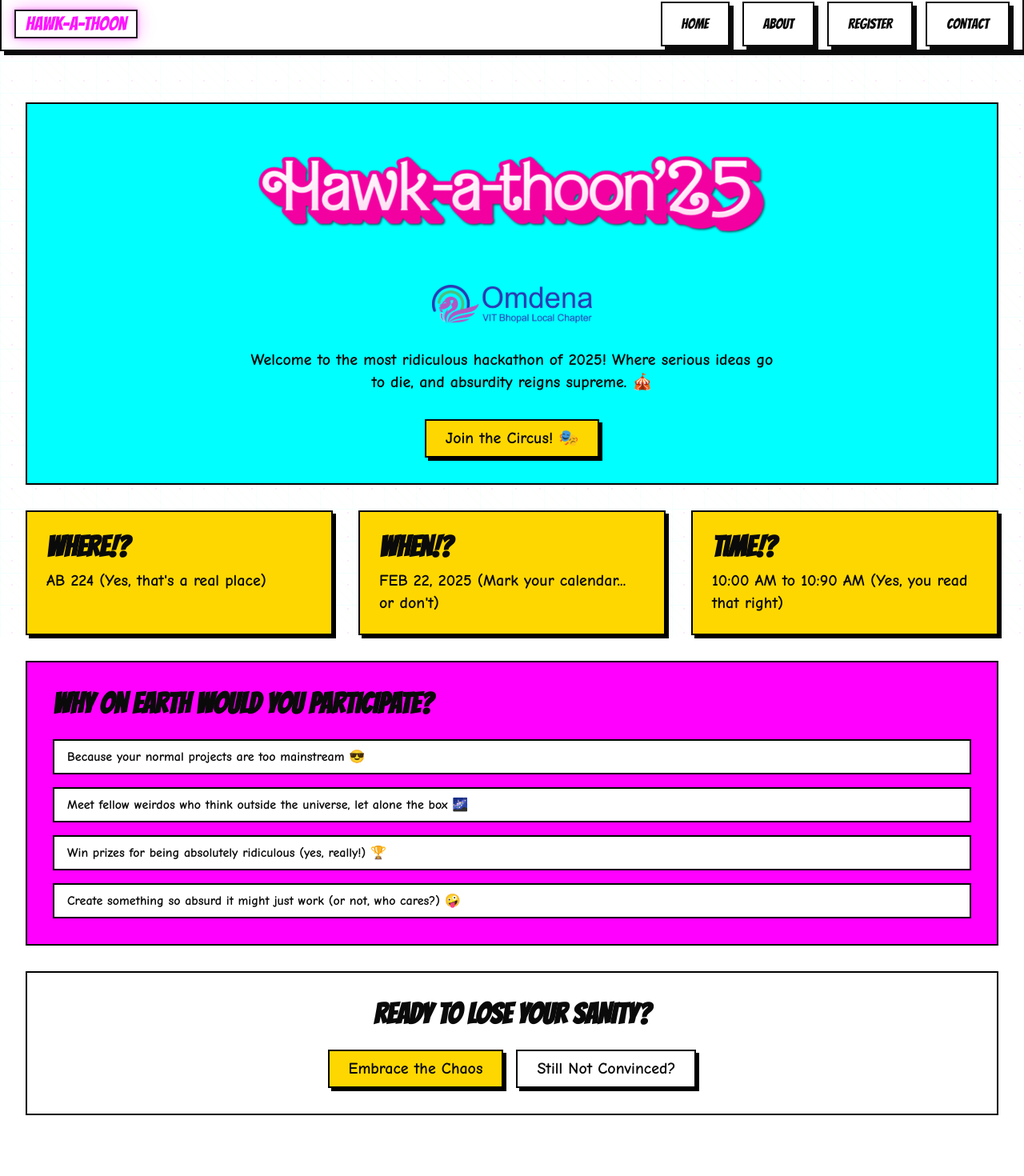
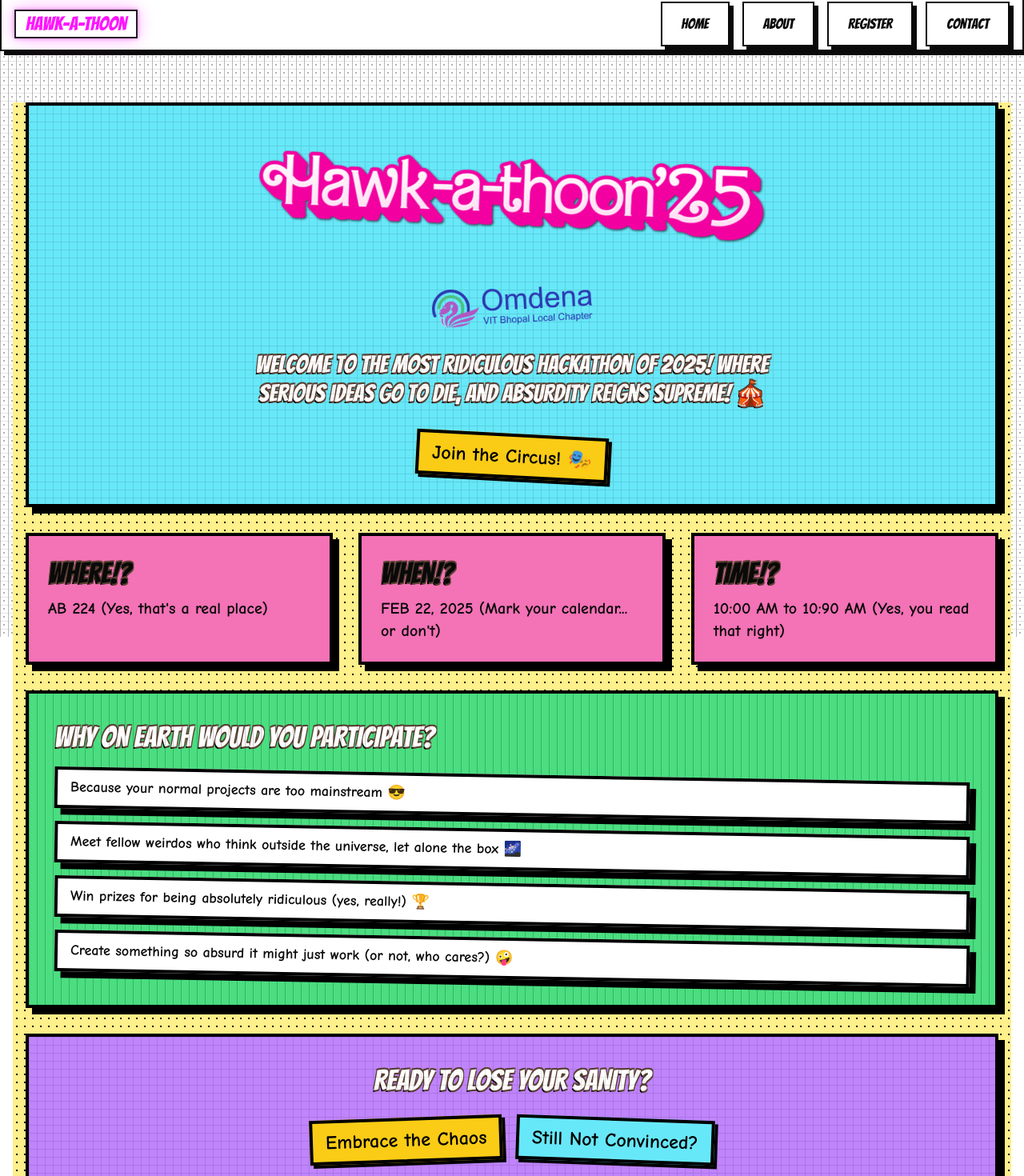
Before and after one commit to Omdena-VIT-Bhopal-University/hawkathoon-website, a Next.js app: page / in a window 1280 px wide. Shown: the part 4-1474 px from the top of the page at 80% size. Built offline with nearby package versions, Linux system fonts and the light colour scheme.

Commit message:
update design

```diff
--- a/app/globals.css
+++ b/app/globals.css
@@ -158,4 +158,50 @@
     .brutal-badge {
         @apply brutal-border px-3 py-1 text-sm font-bold shadow-brutal-sm;
     }
+
+    /* Comic Book Textures */
+    .comic-dots {
+        background-image: radial-gradient(circle, #000 1px, transparent 1px);
+        background-size: 10px 10px;
+    }
+
+    .comic-lines {
+        background-image: repeating-linear-gradient(
+            to right,
+            #000,
+            #000 1px,
+            transparent 1px,
+            transparent 10px
+        );
+    }
+
+    .comic-crosshatch {
+        background-image: linear-gradient(to right, #000 1px, transparent 1px),
+            linear-gradient(to bottom, #000 1px, transparent 1px);
+        background-size: 10px 10px;
+    }
+
+    /* Neo-Brutalist Components */
+    .neo-brutal-card {
+        @apply bg-white border-4 border-black shadow-[8px_8px_0_0_#000]
+           transition-all duration-300 hover:translate-x-[-4px] hover:translate-y-[-4px]
+           hover:shadow-[12px_12px_0_0_#000];
+    }
+
+    .neo-brutal-button {
+        @apply bg-yellow-400 text-black font-bold py-2 px-4 border-4 border-black
+           shadow-[4px_4px_0_0_#000] transition-all duration-300
+           hover:translate-x-[-2px] hover:translate-y-[-2px] hover:shadow-[6px_6px_0_0_#000]
+           active:translate-x-[2px] active:translate-y-[2px] active:shadow-none;
+    }
+
+    /* Comic Book Text */
+    .comic-text {
+        @apply font-bangers text-4xl leading-tight;
+        text-shadow:
+            1px 2px 0 #5c4033,
+            -1px -2px 0 #5c4033,
+            1px -2px 0 #5c4033,
+            -1px 2px 0 #000;
+    }
 }
--- a/app/layout.tsx
+++ b/app/layout.tsx
@@ -18,10 +18,10 @@ export default function RootLayout({
   return (
     <html lang="en">
       <body>
-        {/* Background Patterns */}
-        <div className="fixed inset-0 dot-bg opacity-30 pointer-events-none" />
-        <div className="fixed inset-0 grid-bg opacity-20 pointer-events-none" />
-        <div className="fixed inset-0 diagonal-bg opacity-10 pointer-events-none" />
+        {/* Comic Book Background Texture */}
+        <div className="fixed inset-0 comic-dots opacity-30 pointer-events-none" />
+        <div className="fixed inset-0 comic-lines opacity-20 pointer-events-none" />
+        <div className="fixed inset-0 comic-crosshatch opacity-10 pointer-events-none" />
         <NavBar />
         {/* Main Content */}
         <div className="relative min-h-screen">
--- a/app/page.tsx
+++ b/app/page.tsx
@@ -3,36 +3,37 @@ import Image from "next/image";
 
 export default function Home() {
   return (
-    <main className="min-h-screen pt-0 px-4">
+    <main className="min-h-screen pt-0 px-4 comic-dots bg-yellow-200">
       {/* Hero Section */}
       <section className="max-w-7xl mx-auto mt-8">
-        <div className="neo-brutal-border p-8 bg-[#00ffff] mb-8 text-center">
-          <div className="mb-8">
+        <div className="neo-brutal-card p-8 bg-cyan-300 mb-8 text-center relative overflow-hidden">
+          <div className="comic-crosshatch absolute inset-0 opacity-10"></div>
+          <div className="mb-8 relative z-10">
             <Image
               src="/assets/images/logo.png"
               alt="Hawkathon Logo"
               width={700}
               height={300}
-              className="mx-auto "
+              className="mx-auto transform rotate-2"
               priority
             />
           </div>
-          <div className="mb-8 ">
+          <div className="mb-8 relative z-10">
             <Image
               src="/assets/images/im1.png"
               alt="Omdena Student Chapter"
               width={200}
               height={50}
-              className="mx-auto"
+              className="mx-auto transform -rotate-3"
             />
           </div>
-          <p className="text-xl mb-8 max-w-2xl mx-auto">
-            Welcome to the most ridiculous hackathon of 2025! Where serious
-            ideas go to die, and absurdity reigns supreme. 🎪
+          <p className="comic-text text-3xl mb-8 max-w-2xl mx-auto text-white">
+            Welcome to the most RIDICULOUS hackathon of 2025! Where serious
+            ideas go to DIE, and ABSURDITY reigns supreme! 🎪
           </p>
           <Link
             href="/register"
-            className="neo-brutal-button inline-block text-xl"
+            className="neo-brutal-button inline-block text-2xl transform rotate-3"
           >
             Join the Circus! 🎭
           </Link>
@@ -53,17 +54,18 @@ export default function Home() {
           ].map((item, i) => (
             <div
               key={i}
-              className="neo-brutal-border neo-brutal-shadow p-6 bg-[#FFD700] hover:translate-x-[4px] hover:translate-y-[4px] hover:shadow-none transition-all"
+              className="neo-brutal-card p-6 bg-pink-400 hover:bg-pink-500 transition-colors duration-300"
             >
-              <h3 className="text-4xl font-bold mb-2">{item.title}</h3>
-              <p className="text-xl">{item.desc}</p>
+              <h3 className="comic-text mb-2">{item.title}</h3>
+              <p className="text-xl font-comic">{item.desc}</p>
             </div>
           ))}
         </div>
 
         {/* Why Participate */}
-        <div className="neo-brutal-border p-8 bg-[#ff00ff] mb-8">
-          <h2 className="text-4xl font-bold mb-6">
+        <div className="neo-brutal-card p-8 bg-green-400 mb-8 relative overflow-hidden">
+          <div className="comic-lines absolute inset-0 opacity-20"></div>
+          <h2 className="comic-text mb-6 text-white">
             WHY ON EARTH WOULD YOU PARTICIPATE?
           </h2>
           <div className="space-y-4">
@@ -73,28 +75,32 @@ export default function Home() {
               "Win prizes for being absolutely ridiculous (yes, really!) 🏆",
               "Create something so absurd it might just work (or not, who cares?) 🤪",
             ].map((item, i) => (
-              <div key={i} className="neo-brutal-border bg-white px-4 py-2">
-                {item}
+              <div
+                key={i}
+                className="neo-brutal-card bg-white px-4 py-2 transform rotate-1"
+              >
+                <p className="font-comic text-lg">{item}</p>
               </div>
             ))}
           </div>
         </div>
 
         {/* CTA Section */}
-        <div className="neo-brutal-border p-8 bg-white text-center mb-8">
-          <h2 className="text-4xl font-bold mb-6">
+        <div className="neo-brutal-card p-8 bg-purple-400 text-center mb-8 relative overflow-hidden">
+          <div className="comic-crosshatch absolute inset-0 opacity-10"></div>
+          <h2 className="comic-text mb-6 text-white">
             READY TO LOSE YOUR SANITY?
           </h2>
           <div className="space-x-4">
             <Link
               href="/register"
-              className="neo-brutal-button inline-block text-xl"
+              className="neo-brutal-button inline-block text-2xl bg-yellow-400 transform -rotate-2"
             >
               Embrace the Chaos
             </Link>
             <Link
               href="/about"
-              className="neo-brutal-button inline-block text-xl bg-white"
+              className="neo-brutal-button inline-block text-2xl bg-cyan-300 transform rotate-2"
             >
               Still Not Convinced?
             </Link>
```
